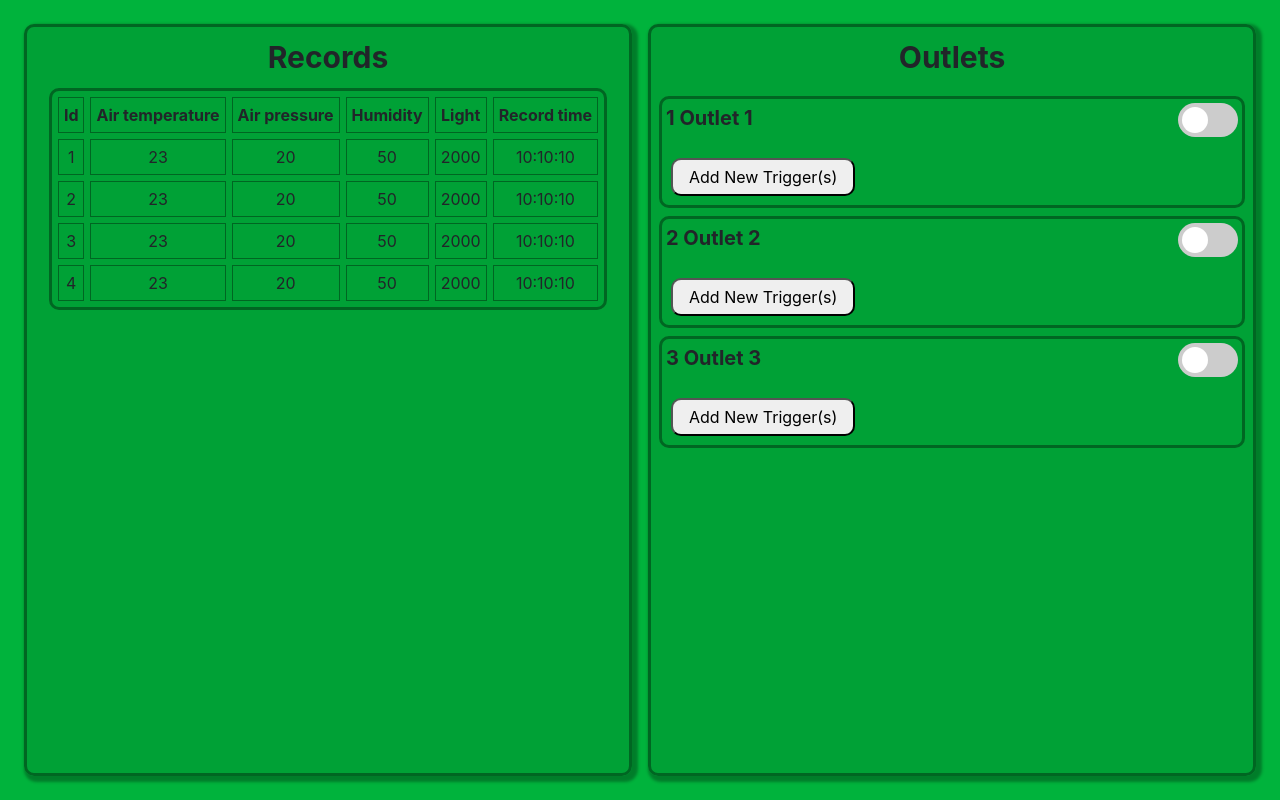
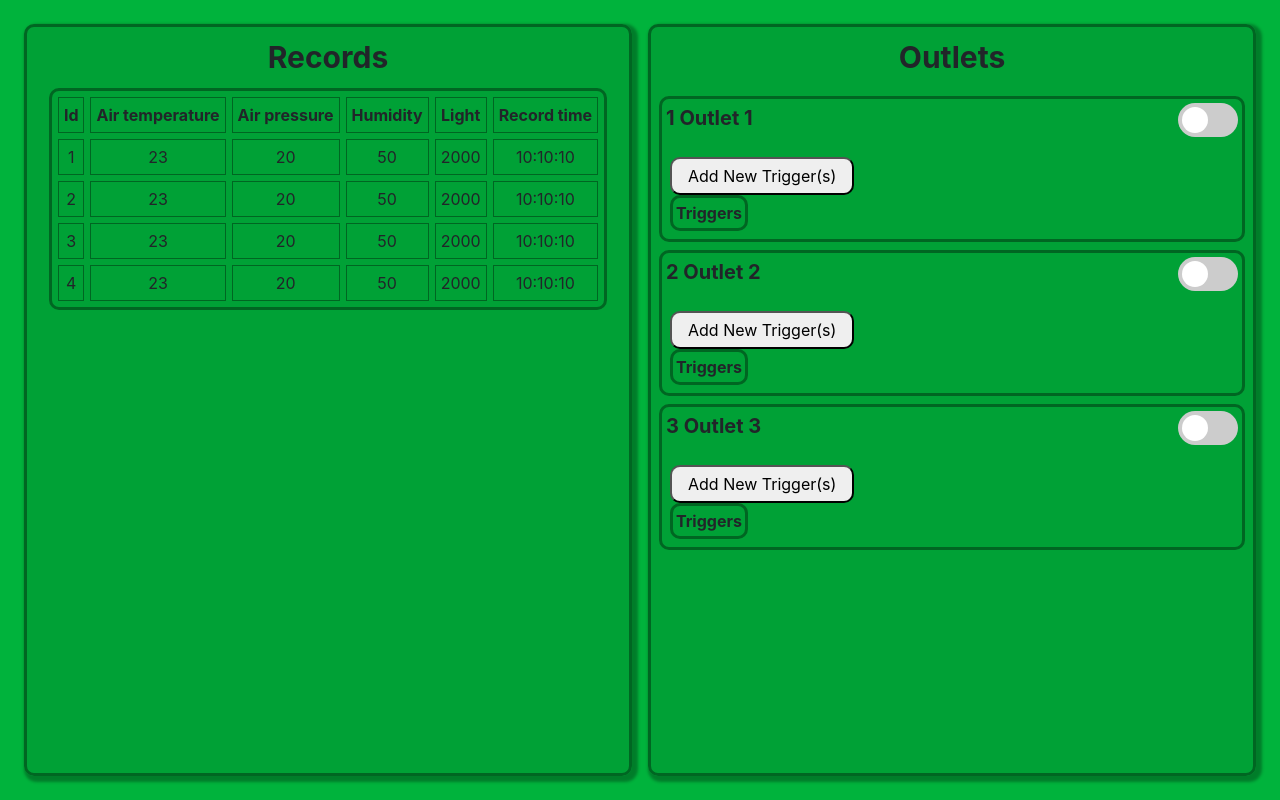
Before and after one commit to jonizei/chili-ui-old, a React (Create React App) app: page / in a window 1280 px wide. Built offline with nearby package versions, Linux system fonts and the light colour scheme.

Commit message:
Add changes

```diff
--- a/src/Components/OutletList/TriggerTable/TriggerTable.css
+++ b/src/Components/OutletList/TriggerTable/TriggerTable.css
@@ -4,6 +4,12 @@
     border: 2px solid #006622;
 }
 
+.trigger-table {
+    border: 3px solid #006622;
+    border-radius: 10px;
+    border-collapse: separate;
+}
+
 .trigger-control-btn {
     padding: 5px;
     border-radius: 10px;
--- a/src/Components/OutletList/TriggerTable/TriggerTable.js
+++ b/src/Components/OutletList/TriggerTable/TriggerTable.js
@@ -16,11 +16,12 @@ class TriggerTable extends Component {
     render() {
         return(
             <div className="w-100 p-1">
-                <table>
+
+                <button className="trigger-control-btn pl-3 pr-3">Add New Trigger(s)</button>
+
+                <table className="trigger-table">
                     <tr>
-                        <td>
-                            <button className="trigger-control-btn pl-3 pr-3">Add New Trigger(s)</button>
-                        </td>
+                        <th>Triggers</th>
                     </tr>
                 </table>
             </div>
```
Also changed, not shown: 1 other file (tests, documents, lock files or other folders).
